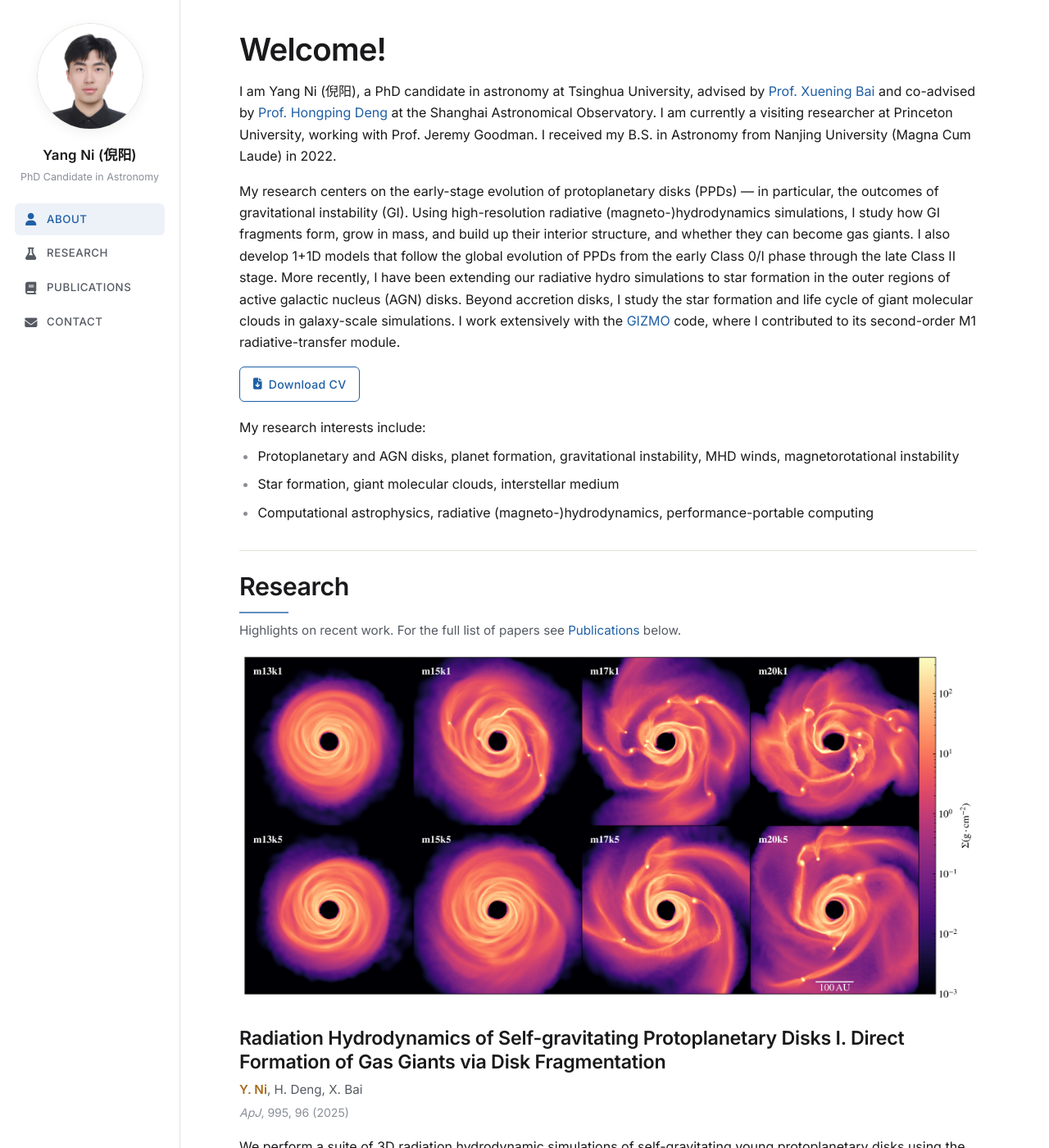
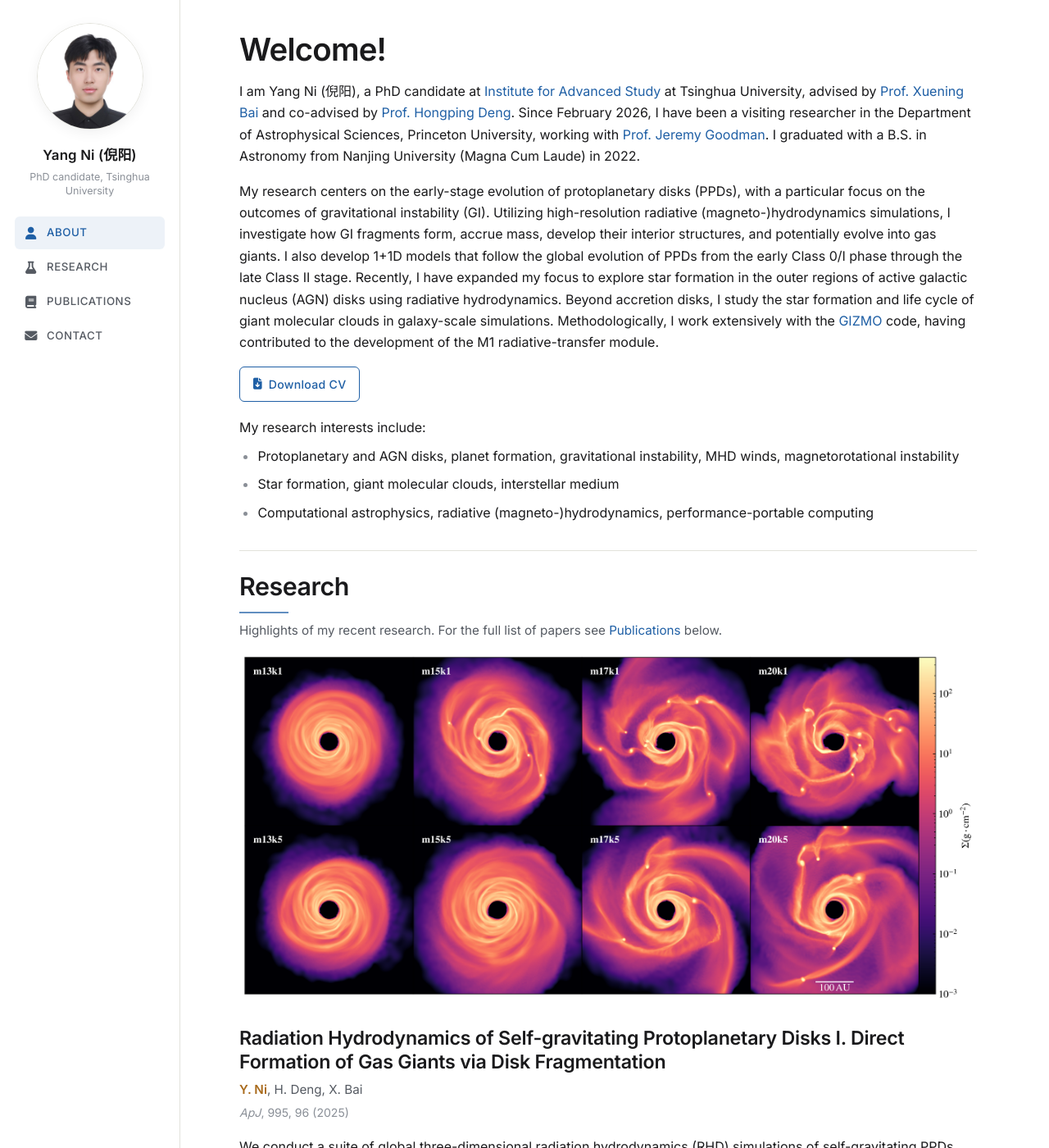
Before and after one commit to yni-astro/yni-astro.github.io, a Jekyll site: the page built from index.html, in a window 1280 px wide and 1400 px high. Shown: the whole window at 82% size. Built offline with Jekyll 4.4.1, drawn with Linux system fonts in a browser that asks for light colours; a style sheet for code colours, icons or effects is not loaded; some of the changed text lies outside the part shown.

Commit message:
Polish content, add MathJax and disk favicon, set publish config
- About: bio + research-interest refinements; link IAS/advisors/GIZMO; intro grammar fixes
- Research highlights: MathJax 3 renders inline LaTeX; RH-disks figure; consistent notation
- New protoplanetary-disk favicon (favicon.png + favicon.ico + apple-touch-icon)
- Sidebar role 'PhD candidate, Tsinghua University'; show Chinese name
- Publishing: set url=https://yni-astro.github.io; remove .DS_Store cruft

```diff
--- a/_config.yml
+++ b/_config.yml
@@ -5,8 +5,8 @@
   Yang Ni — PhD candidate in astronomy at Tsinghua University. Research on
   protoplanetary disks and planet formation via gravitational instability, star
   formation in giant molecular clouds and AGN disks, and computational astrophysics.
-url: ""        # leave empty until you go public
-baseurl: ""    # leave empty for root deployment
+url: "https://yni-astro.github.io"   # GitHub Pages user site
+baseurl: ""                          # root deployment
 
 # Author / personal info — referenced from layouts
 author:
--- a/_includes/head.html
+++ b/_includes/head.html
@@ -8,6 +8,8 @@
 <meta name="author" content="{{ site.author.name }}">
 
 <link rel="icon" type="image/png" href="{{ '/assets/images/favicon.png' | relative_url }}">
+<link rel="icon" type="image/x-icon" href="{{ '/favicon.ico' | relative_url }}">
+<link rel="apple-touch-icon" href="{{ '/apple-touch-icon.png' | relative_url }}">
 
 <!-- Fonts: Inter for UI/body, Newsreader for italic accents in display -->
 <link rel="preconnect" href="https://fonts.googleapis.com">
@@ -21,3 +23,15 @@
 <link rel="stylesheet" href="https://cdn.jsdelivr.net/npm/academicons@1.9.4/css/academicons.min.css">
 
 <link rel="stylesheet" href="{{ '/assets/css/main.css' | relative_url }}">
+
+<!-- MathJax 3 — renders LaTeX math (e.g. inline $\alpha$, $\beta_\mathrm{cool}$) in the research highlights -->
+<script>
+  window.MathJax = {
+    tex: {
+      inlineMath: [['$', '$'], ['\\(', '\\)']],
+      displayMath: [['$$', '$$'], ['\\[', '\\]']]
+    },
+    options: { skipHtmlTags: ['script', 'noscript', 'style', 'textarea', 'pre', 'code'] }
+  };
+</script>
+<script id="MathJax-script" async src="https://cdn.jsdelivr.net/npm/mathjax@3/es5/tex-mml-chtml.js"></script>
--- a/_includes/sidebar.html
+++ b/_includes/sidebar.html
@@ -11,7 +11,7 @@
   <div class="sidebar__name">
     <a href="#about">{{ site.author.name }}{% if site.author.chinese_name and site.author.chinese_name != '' %} ({{ site.author.chinese_name }}){% endif %}</a>
   </div>
-  <div class="sidebar__role">{{ site.author.position }}</div>
+  <div class="sidebar__role">PhD candidate, Tsinghua University</div>
 
   <nav class="sidebar__nav" aria-label="Main">
     <a href="#about"        class="sidebar__navlink is-active"><i class="fa-solid fa-user"></i><span>About</span></a>
--- a/index.html
+++ b/index.html
@@ -9,27 +9,30 @@
   <h1 class="page-name">Welcome!</h1>
 
   <p>
-    I am Yang Ni (倪阳), a PhD candidate in astronomy at Tsinghua University, advised by
+    I am Yang Ni (倪阳), a PhD candidate at <a href="https://www.ias.tsinghua.edu.cn/en/" target="_blank" rel="noopener">Institute for Advanced Study</a> at Tsinghua University, advised by
     <a href="http://i.astro.tsinghua.edu.cn/~xbai/" target="_blank" rel="noopener">Prof. Xuening Bai</a>
     and co-advised by
-    <a href="https://sites.google.com/view/hpdeng/home" target="_blank" rel="noopener">Prof. Hongping Deng</a>
-    at the Shanghai Astronomical Observatory. I am currently a visiting researcher at
-    Princeton University, working with Prof. Jeremy Goodman. I received my B.S. in Astronomy
+    <a href="https://sites.google.com/view/hpdeng/home" target="_blank" rel="noopener">Prof. Hongping Deng</a>.
+    Since February 2026, I have been a visiting researcher in the Department of Astrophysical Sciences,
+    Princeton University, working with
+    <a href="https://web.astro.princeton.edu/people/jeremy-goodman" target="_blank" rel="noopener">Prof. Jeremy Goodman</a>.
+    I graduated with a B.S. in Astronomy
     from Nanjing University (Magna Cum Laude) in 2022.
   </p>
 
   <p>
-    My research centers on the early-stage evolution of
-    protoplanetary disks (PPDs) — in particular, the outcomes of
-    gravitational instability (GI). Using high-resolution radiative (magneto-)hydrodynamics
-    simulations, I study how GI fragments form, grow in mass, and build up their interior
-    structure, and whether they can become gas giants. I also develop 1+1D models that follow
+    My research centers on the early-stage evolution of protoplanetary disks (PPDs),
+    with a particular focus on the outcomes of gravitational instability (GI).
+    Utilizing high-resolution radiative (magneto-)hydrodynamics simulations,
+    I investigate how GI fragments form, accrue mass, develop their interior structures,
+    and potentially evolve into gas giants. I also develop 1+1D models that follow
     the global evolution of PPDs from the early Class 0/I phase through the late Class II stage.
-    More recently, I have been extending our radiative hydro simulations to star
-    formation in the outer regions of active galactic nucleus (AGN) disks. Beyond accretion disks, I study the star formation and life cycle of giant molecular clouds
-    in galaxy-scale simulations. I work extensively with the
+    Recently, I have expanded my focus to explore star formation in the outer regions
+    of active galactic nucleus (AGN) disks using radiative hydrodynamics.
+    Beyond accretion disks, I study the star formation and life cycle of giant molecular clouds
+    in galaxy-scale simulations. Methodologically, I work extensively with the
     <a href="http://www.tapir.caltech.edu/~phopkins/Site/GIZMO.html" target="_blank" rel="noopener">GIZMO</a>
-    code, where I contributed to its second-order M1 radiative-transfer module.
+    code, having contributed to the development of the M1 radiative-transfer module.
   </p>
 
   <div class="btn-row">
@@ -50,7 +53,7 @@
 <section id="research" class="page-section">
   <h2 class="section-title">Research</h2>
   <p class="section-lede">
-    Highlights on recent work. For the full list of papers
+    Highlights of my recent research. For the full list of papers
     see <a href="#publications">Publications</a> below.
   </p>
 
@@ -137,8 +140,7 @@
 <section id="contact" class="page-section">
   <h2 class="section-title">Contact</h2>
   <p style="color: var(--text-dim);">
-    Happy to chat about any astrophysical or computational topics. I am also open to
-    collaboration ideas. Email is the fastest way to reach me.
+    Always happy to chat about astrophysics, coding, or potential collaborations.
   </p>
 
   <ul class="contact-list" style="margin-top: 24px;">
```
Also changed, not shown: other parts of index.html (+1 -1 lines), _publications/2025-07-gmc-lifecycle.md (+5 -13 lines), _publications/2025-09-rh-disks.md (+1 -12 lines), apple-touch-icon.png (added), assets/images/favicon.png, favicon.ico (added), 1 other file.
